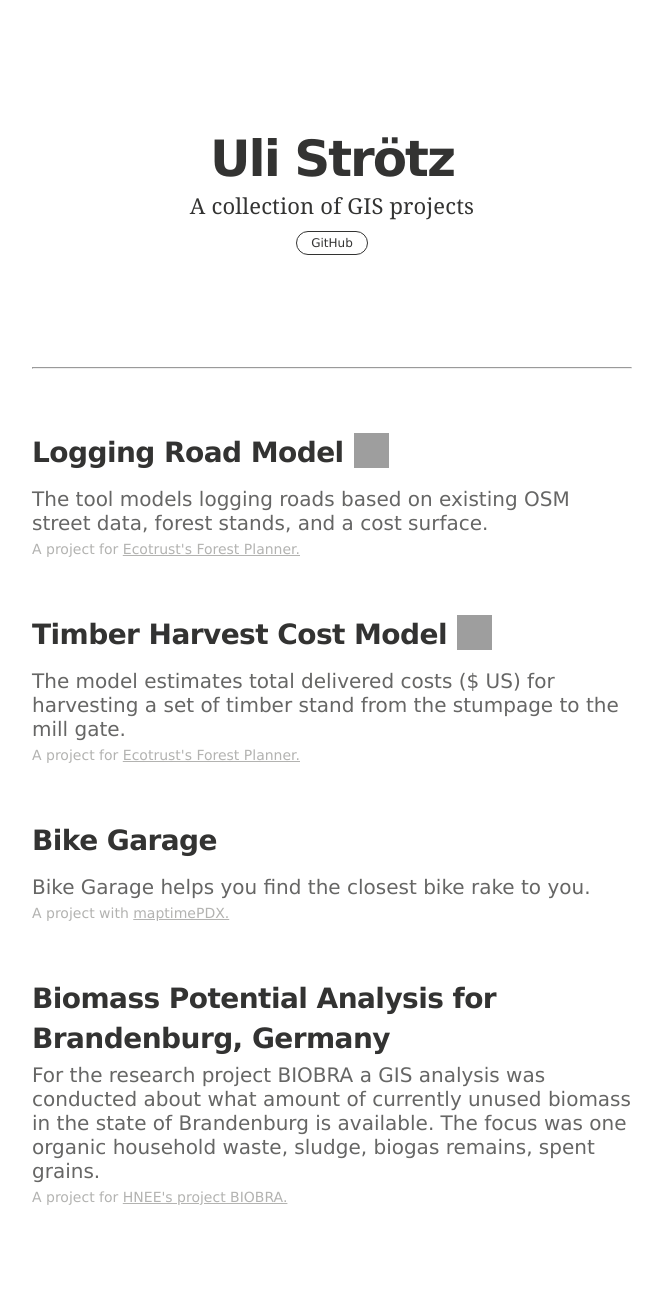
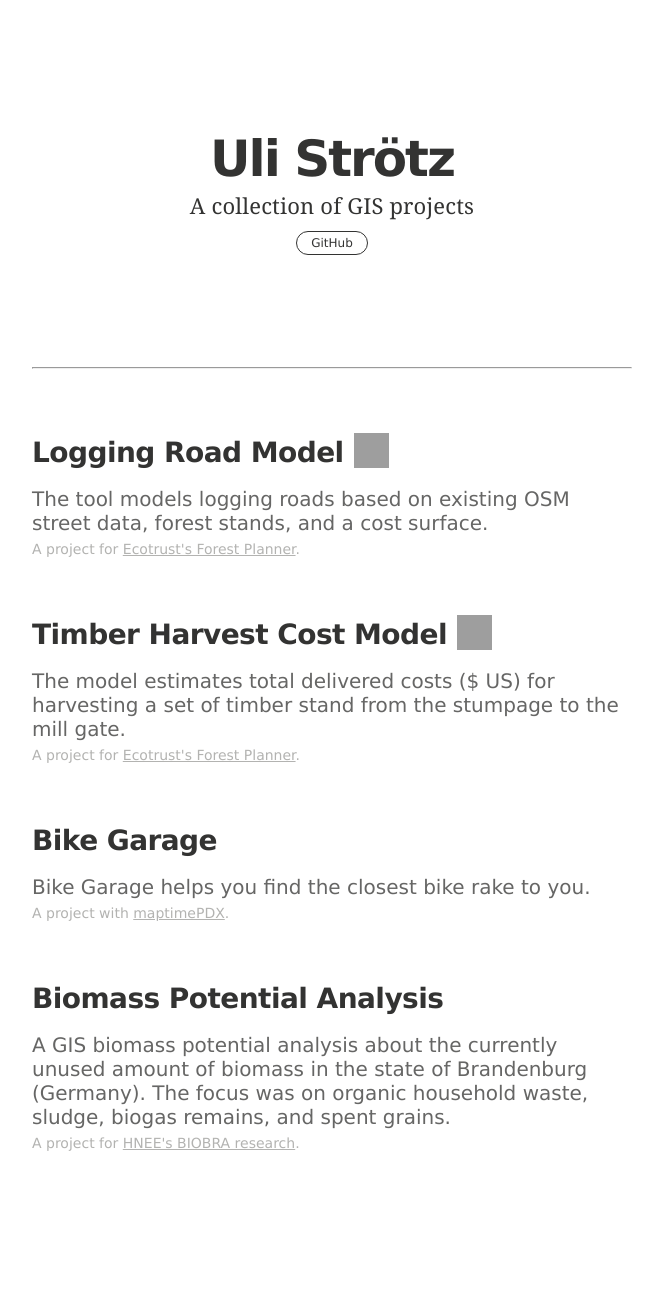
Before and after one commit to ustroetz/ustroetz.github.io, a Jekyll site: the page index.html, which Jekyll copies as it is, in a window 1280 px wide. Shown: the whole page, without its empty margins (308-969 px from the left). Built offline with Jekyll 4.4.1, drawn with Linux system fonts in a browser that asks for light colours; Markdown is read by kramdown in place of the engine named in the settings; after the commit the page ends 1253 px from its top, so only the background shows below that; grey boxes are pictures that could not be loaded.

Commit message:
Update index.html

```diff
--- a/index.html
+++ b/index.html
@@ -20,7 +20,7 @@
 	<img src="https://github.global.ssl.fastly.net/images/modules/logos_page/GitHub-Mark.png" alt="HTML tutorial" width="35px" height="35px"/></a>
 	</p></br></br></br>
 	<p class='post-text'>The tool models logging roads based on existing OSM street data, forest stands, and a cost surface.</p>
-	<p class='post-project'>A project for <a href="http://stage.forestplanner.ecotrust.org">Ecotrust's Forest Planner.</a></p>
+	<p class='post-project'>A project for <a href="http://stage.forestplanner.ecotrust.org">Ecotrust's Forest Planner</a>.</p>
 </div>
 
 
@@ -31,7 +31,7 @@
 	<img src="https://github.global.ssl.fastly.net/images/modules/logos_page/GitHub-Mark.png" alt="HTML tutorial" width="35px" height="35px"/></a>
 	</p></br></br></br>
 	<p class='post-text'>The model estimates total delivered costs ($ US) for harvesting a set of timber stand from the stumpage to the mill gate. </p>
-	<p class='post-project'>A project for <a href="http://stage.forestplanner.ecotrust.org">Ecotrust's Forest Planner.</a></p>
+	<p class='post-project'>A project for <a href="http://stage.forestplanner.ecotrust.org">Ecotrust's Forest Planner</a>.</p>
 </div>
 
 
@@ -40,16 +40,16 @@
 	<a class='post-title' href="http://ustroetz.github.io/BikeGarage">Bike Garage</a>
 	</p></br></br></br>
 	<p class='post-text'>Bike Garage helps you find the closest bike rake to you.</p>
-	<p class='post-project'>A project with <a href="http://maptimepdx.org/">maptimePDX.</a></p>
+	<p class='post-project'>A project with <a href="http://maptimepdx.org/">maptimePDX</a>.</p>
 </div>
 
 
 <div class="post">
 	<p>
-	<a class='post-title' href="http://www.arcgis.com/explorer/?open=e03fd79cfe654e3cb931b9f32ea526bc">Biomass Potential Analysis for Brandenburg, Germany</a>
+	<a class='post-title' href="http://www.arcgis.com/explorer/?open=e03fd79cfe654e3cb931b9f32ea526bc">Biomass Potential Analysis</a>
 	</p></br></br></br>
-	<p class='post-text'>For the research project BIOBRA a GIS analysis was conducted about what amount of currently unused biomass in the state of Brandenburg is available. The focus was one organic household waste, sludge, biogas remains, spent grains.</p>
-	<p class='post-project'>A project for <a href="http://www.hnee.de/en/Research/Projects/Bioenergy/Topics/Joined-Research-Project-Biochar-Brandenburg-E4982.htm">HNEE's project BIOBRA.</a></p>
+	<p class='post-text'>A GIS biomass potential analysis about the currently unused amount of biomass in the state of Brandenburg (Germany). The focus was on organic household waste, sludge, biogas remains, and spent grains.</p>
+	<p class='post-project'>A project for <a href="http://www.hnee.de/en/Research/Projects/Bioenergy/Topics/Joined-Research-Project-Biochar-Brandenburg-E4982.htm">HNEE's BIOBRA research</a>.</p>
 </div>
 </body>
 </html>
```
